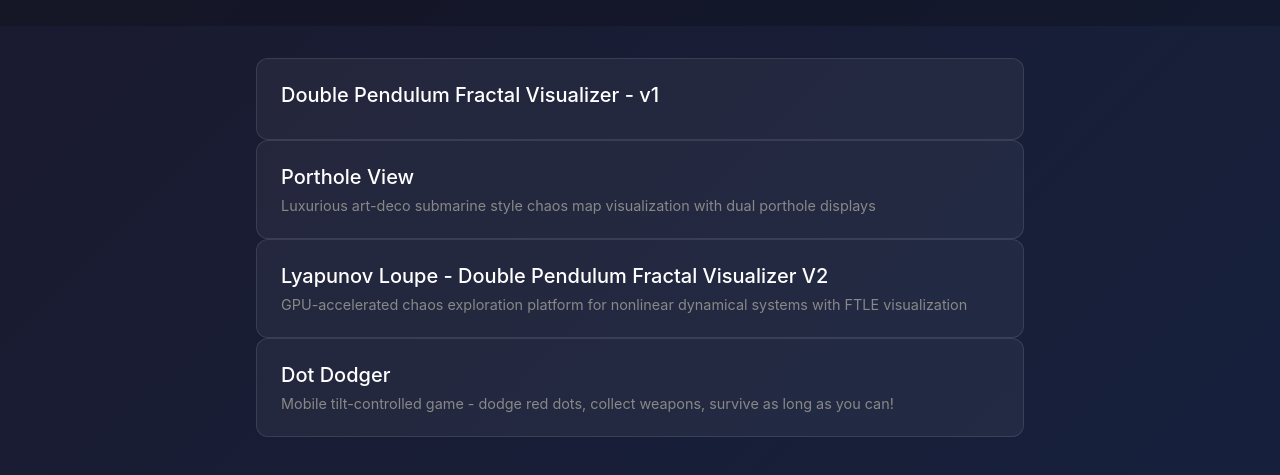
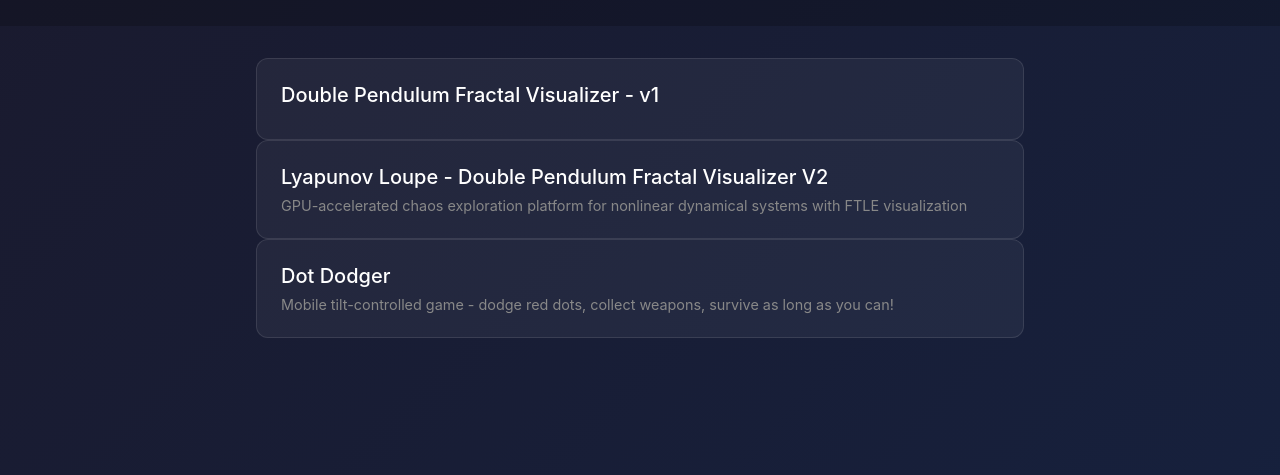
Before and after one commit to Antelling/Chaos-Map, a plain HTML site: page index.html in a window 1280 px wide. Shown: the part 119-594 px from the top of the page. Drawn offline with Linux system fonts and the light colour scheme.

Commit message:
Update index.html - remove porthole link

```diff
--- a/index.html
+++ b/index.html
@@ -18,12 +18,7 @@
                         <span class="simulation-title">Double Pendulum Fractal Visualizer - v1</span>
                     </a>
                 </li>
-                <li>
-                    <a href="porthole.html" class="simulation-link">
-                        <span class="simulation-title">Porthole View</span>
-                        <span class="simulation-description">Luxurious art-deco submarine style chaos map visualization with dual porthole displays</span>
-                    </a>
-                </li>
+
                 <li>
                     <a href="lyapunovLoupe/index.html" class="simulation-link">
                         <span class="simulation-title">Lyapunov Loupe - Double Pendulum Fractal Visualizer V2</span>
```
